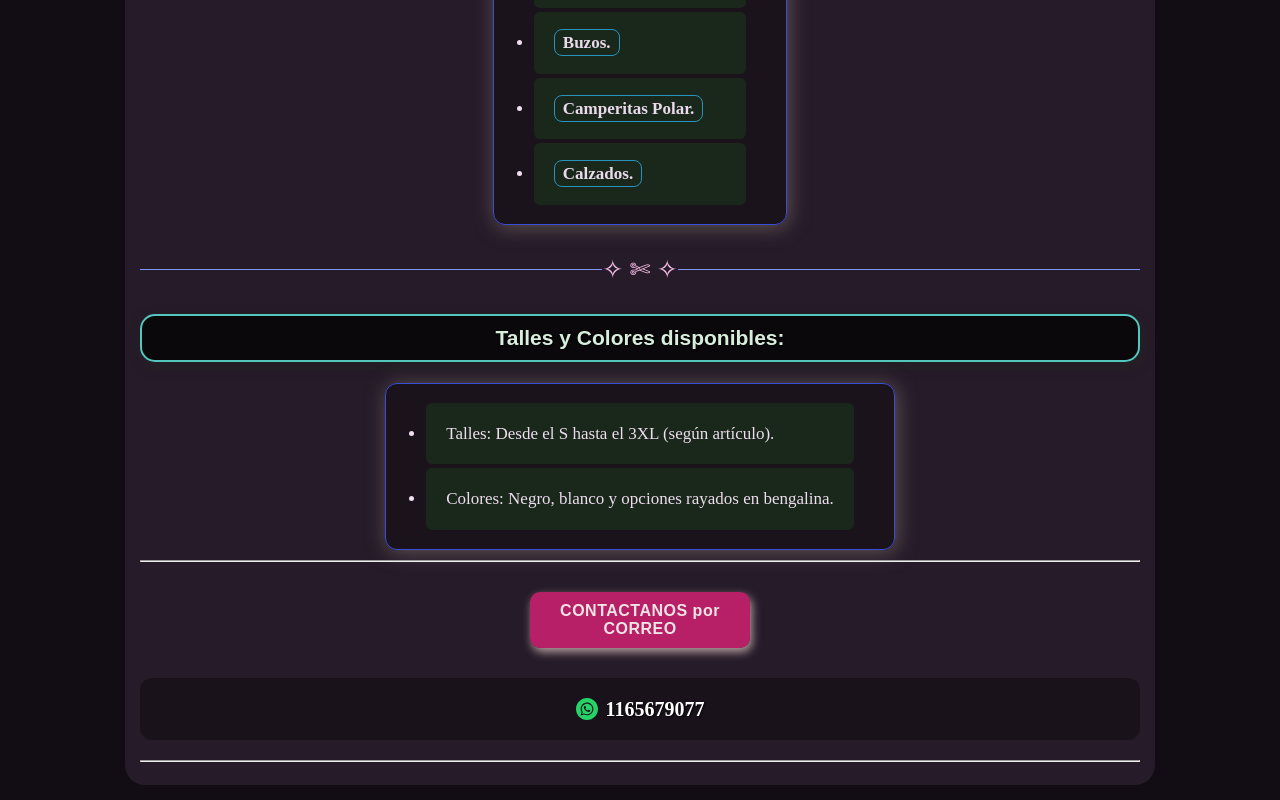
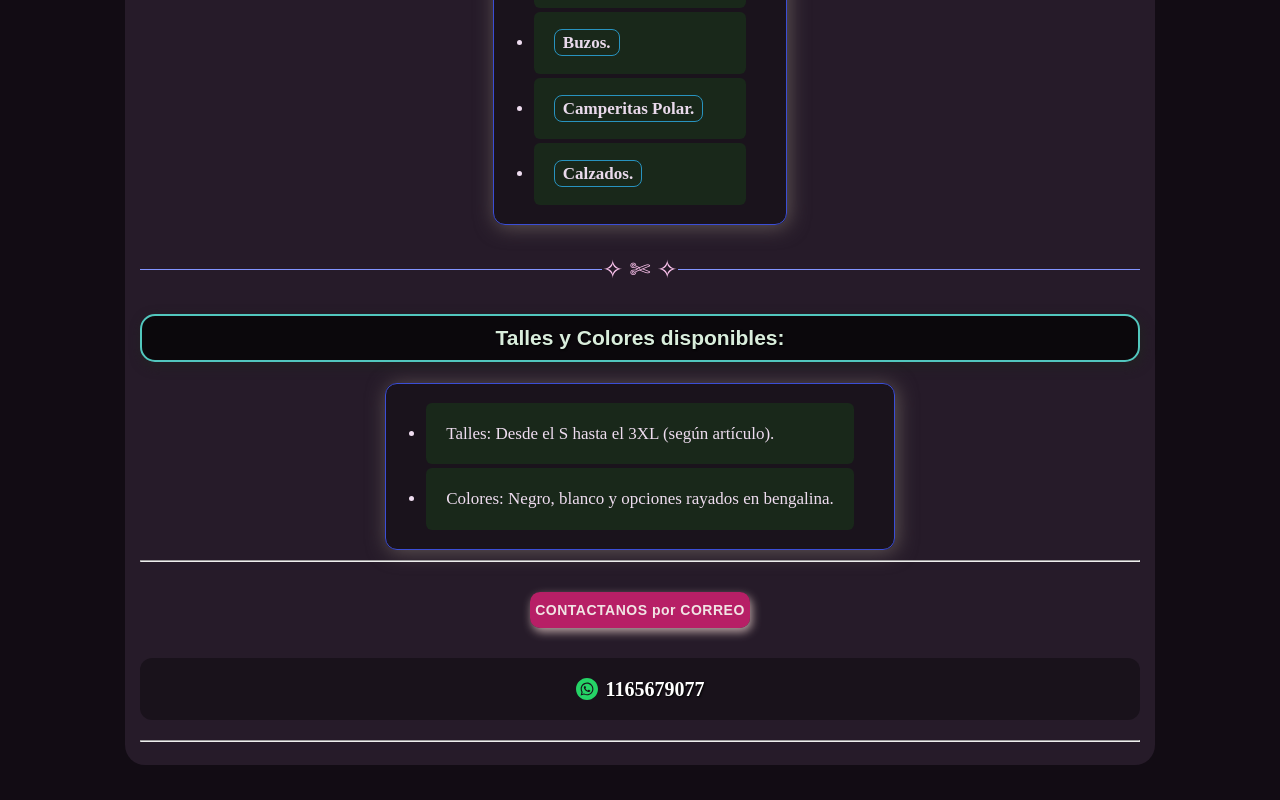
Before and after one commit to Gastronomicamente/ropadetrabajo, a plain HTML site: page index.html in a window 1280 px wide. Shown: the part 1439-2239 px from the top of the page. Drawn offline with Linux system fonts and the light colour scheme.

Commit message:
Decrease button font size to 14px
Reduced button font size from 16px to 14px.

```diff
--- a/style.css
+++ b/style.css
@@ -156,7 +156,7 @@ ul {
   text-align: center; /* Centra el texto dentro del botón */
   text-decoration: none; /* Quita el subrayado del enlace */
   font-family: 'Montserrat', sans-serif; /* Tipografía moderna y firme para llamadas a la acción */
-  font-size: 16px; /* Tamaño de letra del botón */
+  font-size: 14px; /* Tamaño de letra del botón */
   font-weight: 600; /* Grosor seminegrita para resaltar el texto */
   letter-spacing: 0.5px; /* Ligera separación entre letras */
   border-radius: 10px; /* Redondea las esquinas 10px */
```
